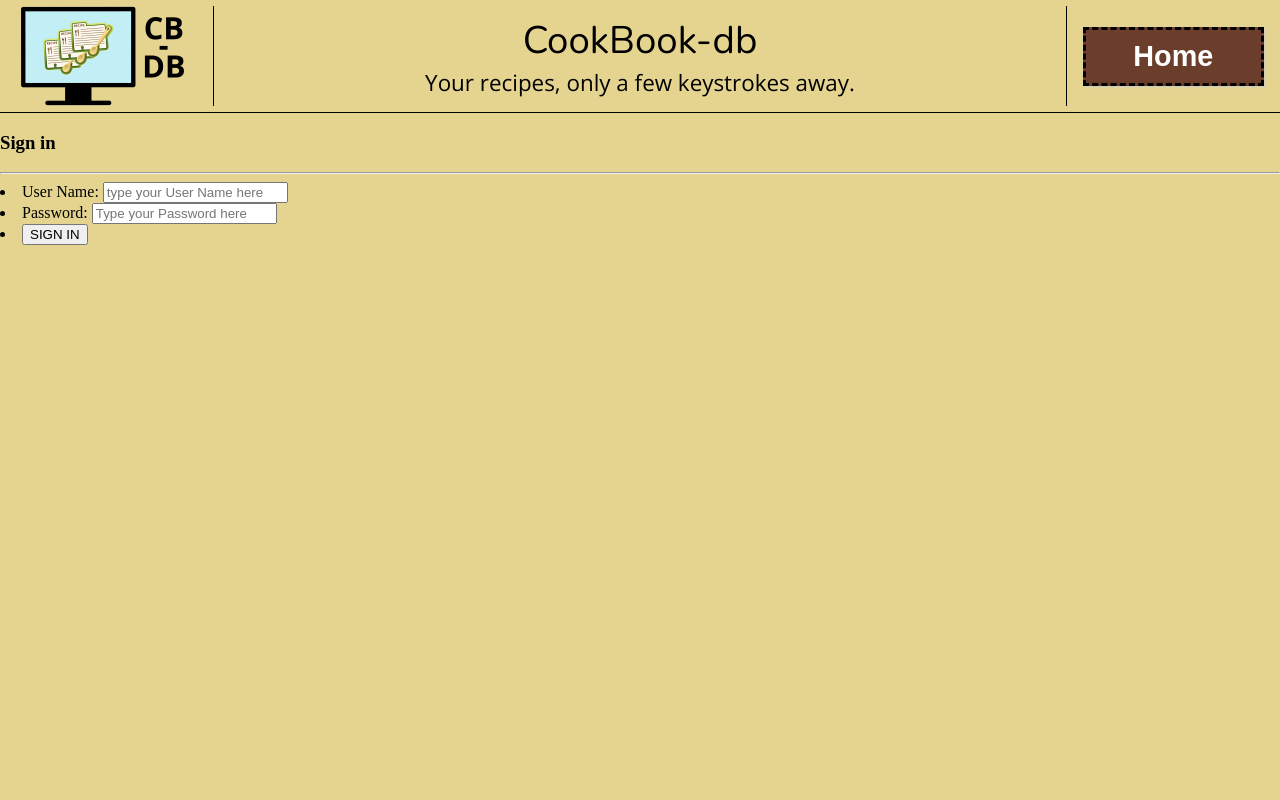
After one commit to BLovegrove/CookBook-db, a PHP site: template src/pages/login.php in a window 1280 px wide. The commit adds this page. Run offline with PHP 8.4, Linux system fonts and the light colour scheme; the template is opened without the code that fills it, so the values that code supplies are empty; some web fonts are replaced.

Commit message:
Created un-styled login page content
Still needs styling and the accompanying script

```diff
--- a/src/admin/welcome.php
+++ b/src/admin/welcome.php
@@ -1 +1 @@
-<h1>Hello World!</h1>
+<h1>Hello Admin!</h1>
--- a/src/css/complete.css
+++ b/src/css/complete.css
@@ -11,6 +11,9 @@ body {
 				margin: 0px;
 				width: 100%;
 				min-height: 100%;
+				display: grid;
+				grid-template-columns: 1fr;
+				grid-template-rows: fit-content(500px) fit-content(500px) auto fit-content(500px);
 }
 
 .hidden {
@@ -79,7 +82,7 @@ body {
 				font-weight: 700;
 				font-size: 1.8rem;
 				background-color: #6B3E2B;
-				border: dashed 2px black;
+				border: dashed 3px black;
 				box-shadow: 1px 1px 2px #ccc;
 				cursor: pointer;
 }
@@ -94,7 +97,6 @@ body {
 				text-align: center;
 				background-color: #6B3E2B;
 				color: white;
-				bottom: 0;
 				border-top: dashed 2px black;
 }
 
--- a/src/index.php
+++ b/src/index.php
@@ -32,7 +32,7 @@ else {
 // If the request and session values are up to scratch, load in the site structure.
 if ($is_secure == true) {
 	include('./scripts/config.php');
-	include('./skeleton/top.html');
+	include('./skeleton/top.php');
 
 	// If the user is and admin;
 	// Load the admin navigation bar, otherwise load the guest one.
@@ -41,13 +41,14 @@ if ($is_secure == true) {
 	} else {
 		include('./skeleton/navigation.php');
 	}
-
+	?><div id="page-content"><?php
 	if ($page != 'admin') {
 		include("./pages/$page.php");
 	} else {
 		$page_admin = preg_replace('/[0-9a-zA-Z]-/','',$_REQUEST['admin']);
 		include("./admin/$page_admin.php");
 	}
+	?></div><?php
 
 	include('./skeleton/bottom.html');
 }
--- /dev/null
+++ b/src/pages/login.php
@@ -0,0 +1,17 @@
+<div class="admin-access">
+	<form id="login-form" class="static-form" enctype="multipart/form-data" autocomplete="false">
+		<h3>Sign in</h3>
+		<hr>
+		<li class="form-field">
+			<label for="username">User Name: </label>
+			<input id="login-user-name" type="text" name="username" placeholder="type your User Name here">
+		</li>
+		<li class="form-field">
+			<label for="password">Password: </label>
+			<input id="login-password" type="password" name="password" placeholder="Type your Password here">
+		</li>
+		<li class="form-button">
+			<button id="login-submit" name="sign_in">SIGN IN</button>
+		</li>
+	</form>
+</div>
--- a/src/scss/_footer.scss
+++ b/src/scss/_footer.scss
@@ -6,7 +6,6 @@
 		text-align: center;
 		background-color: $bg_Leather_solid;
 		color: white;
-		bottom: 0;
 		border-top: dashed 2px black;
 		h2 {
 			margin: 0;
--- a/src/scss/_general.scss
+++ b/src/scss/_general.scss
@@ -15,6 +15,9 @@ body {
     margin: 0px;
     width: 100%;
     min-height: 100%;
+	display: grid;
+	grid-template-columns: 1fr;
+	grid-template-rows: fit-content(500px) fit-content(500px) auto fit-content(500px);
 }
 .hidden {
 	display: none;
--- a/src/scss/_header.scss
+++ b/src/scss/_header.scss
@@ -56,7 +56,7 @@
 				font-weight: 700;
 				font-size: $fs_Button;
 				background-color: $bg_Leather_solid;
-				border: dashed 2px black;
+				border: dashed 3px black;
 				box-shadow: 1px 1px 2px #ccc;
 				cursor: pointer;
 				&:active {
--- a/src/skeleton/navigation.php
+++ b/src/skeleton/navigation.php
@@ -0,0 +1,3 @@
+<div id="page-navigation">
+
+</div>
--- a/src/skeleton/top.html
+++ b/src/skeleton/top.php
@@ -16,11 +16,17 @@
 				<h1>CookBook-db<br></h1><span>Your recipes, only a few keystrokes away.</span>
 			</div>
 			<div class="header-access-container">
+				<?php if ($_REQUEST['page'] == 'login') {?>
 				<div class="login">
-					<Button href="#/">Login</Button>
+					<a href="index.php"><button>Home</button></a>
+				</div>
+				<?php } else { ?>
+				<div class="login">
+					<a href="index.php?page=login"><button>Login</button></a>
 				</div>
 				<div class="logout">
-					<Button class="hidden" href="#/">Logout</Button>
+					<button class="hidden" href="#/">Logout</button>
 				</div>
+				<?php } ?>
 			</div>
 		</div>
```
Also changed, not shown: 1 other file.
